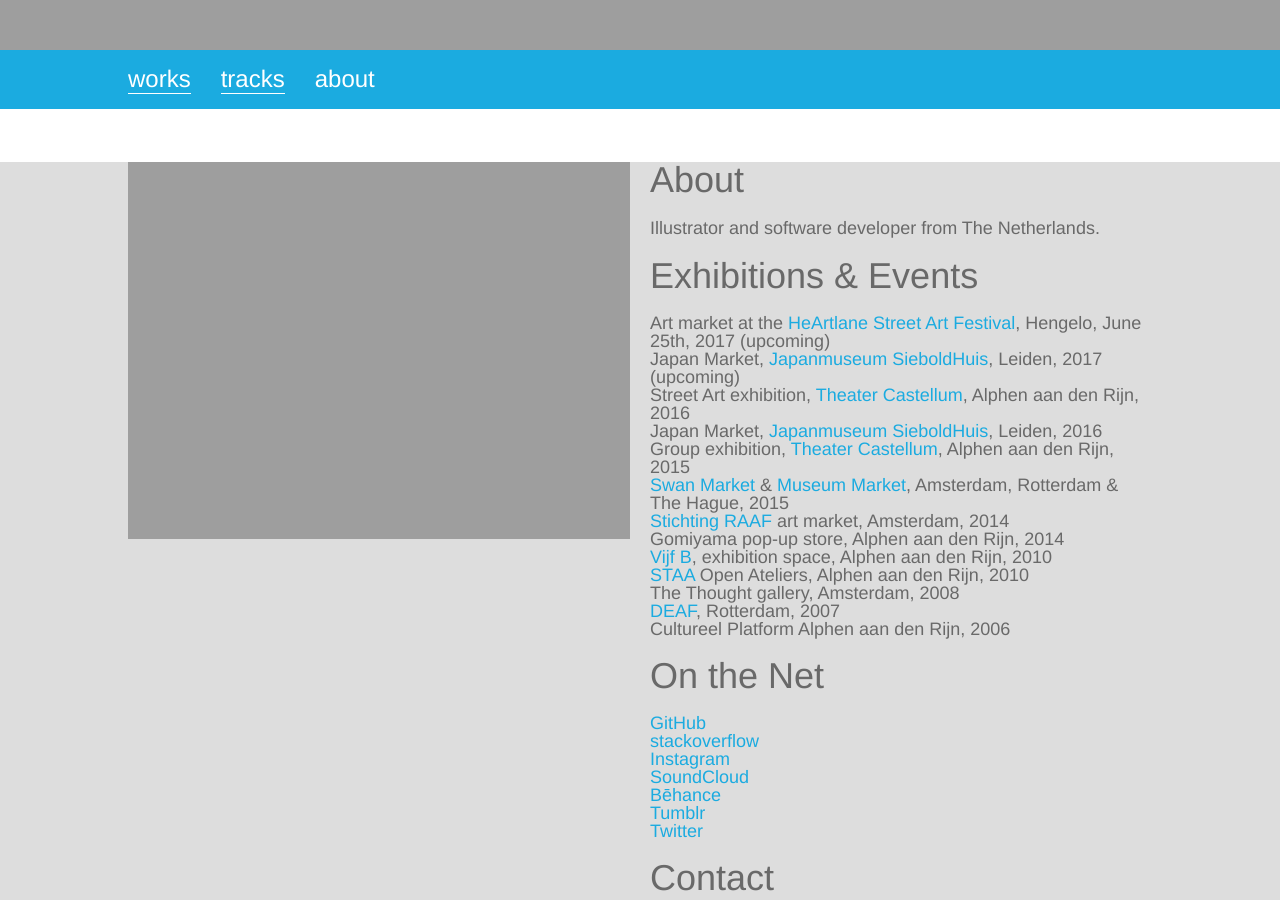
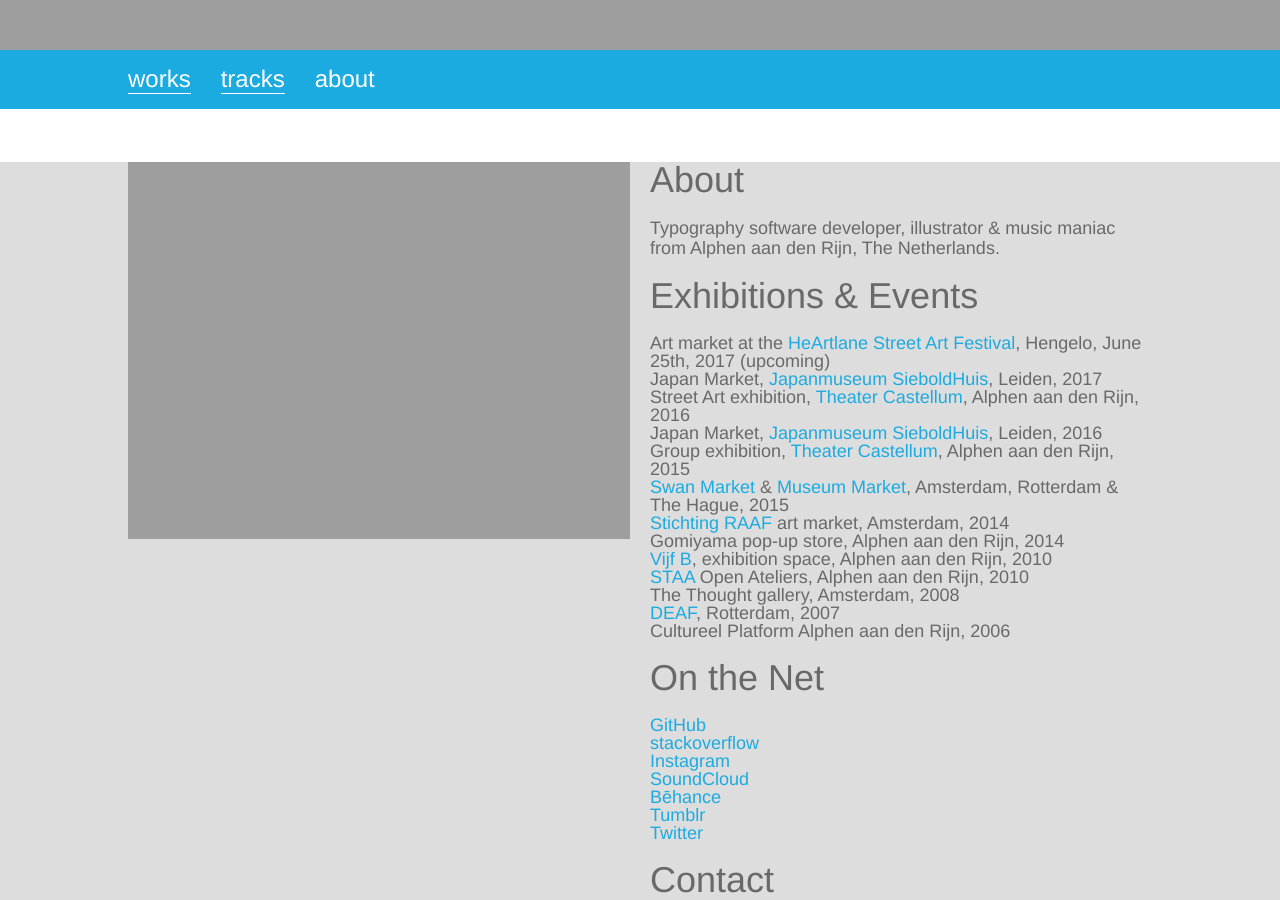
Before and after one commit to michielkauwatjoe/jekyll-portfolio, a Jekyll site: the page built from about/index.html, in a window 1280 px wide and 900 px high. Built offline with Jekyll 4.4.1, drawn with Linux system fonts in a browser that asks for light colours; some web fonts are replaced.

```diff
--- a/about/index.html
+++ b/about/index.html
@@ -12,13 +12,13 @@ layout: general
         <div class="textright">
 			<h1>About</h1>
 
-            <p>Illustrator and software developer from The Netherlands.</p>
+            <p>Typography software developer, illustrator &amp; music maniac from Alphen aan den Rijn, The Netherlands.</p>
 
             <h1>Exhibitions & Events</h1>
 
             <p><ul>
                 <li>Art market at the <a href=http://www.heartgallery.info/news/item/13/heartlanestreet-art-17-juni-tm-9-juli">HeArtlane Street Art Festival</a>, Hengelo, June 25th, 2017 <b>(upcoming)</b></li>
-                <li>Japan Market, <a href="http://www.sieboldhuis.org/activiteiten/10de-japanmarkt">Japanmuseum SieboldHuis</a>, Leiden, 2017 <b>(upcoming)</b></li>
+                <li>Japan Market, <a href="http://www.sieboldhuis.org/activiteiten/10de-japanmarkt">Japanmuseum SieboldHuis</a>, Leiden, 2017</b></li>
                 <li>Street Art exhibition, <a href="http://www.theatercastellum.nl">Theater Castellum</a>, Alphen aan den Rijn, 2016</li>
                 <li>Japan Market, <a href="http://www.sieboldhuis.org/actueel/detail/japanmarkt_2016">Japanmuseum SieboldHuis</a>, Leiden, 2016</li>
                 <li>Group exhibition, <a href="http://www.theatercastellum.nl">Theater Castellum</a>, Alphen aan den Rijn, 2015</li>
```
Also changed, not shown: index.html (+7 -0 lines), works/heart-lane-2017/index.md (added, +12 -0 lines).
